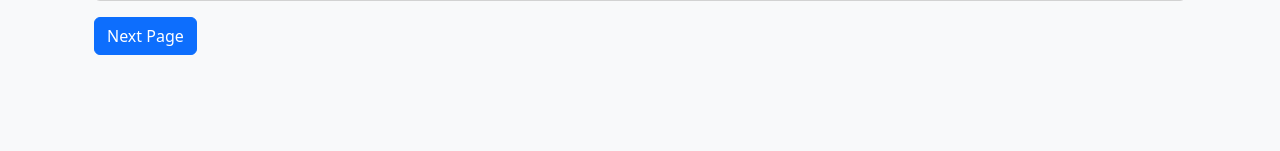
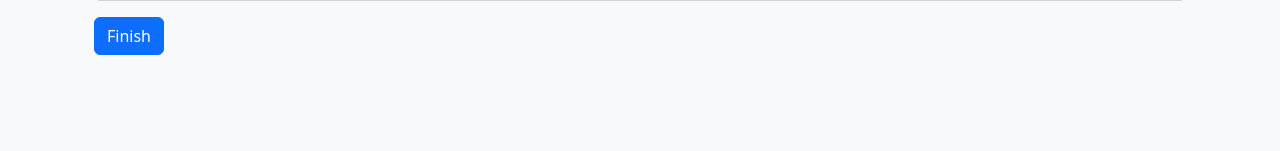
Before and after one commit to Kev1nX/Suslab, a Flask app: page /task3 in a window 1280 px wide. Shown: the part 2858-3009 px from the top of the page. Run offline with Flask 3, Linux system fonts and the light colour scheme; some libraries are stand-ins or nearby versions.

Commit message:
student page

```diff
--- a/templates/task3.html
+++ b/templates/task3.html
@@ -40,8 +40,8 @@
                 </div>
             </div>
         </div>
-        <form action="/increment-task2-view" method="post" id="nextPageButton">
-            <button type="submit" class="btn btn-primary" >Next Page</button>
+        <form action="/increment-task3-view" method="post" id="nextPageButton">
+            <button type="submit" class="btn btn-primary" >Finish</button>
         </form>
     </div>
 </div>
```
